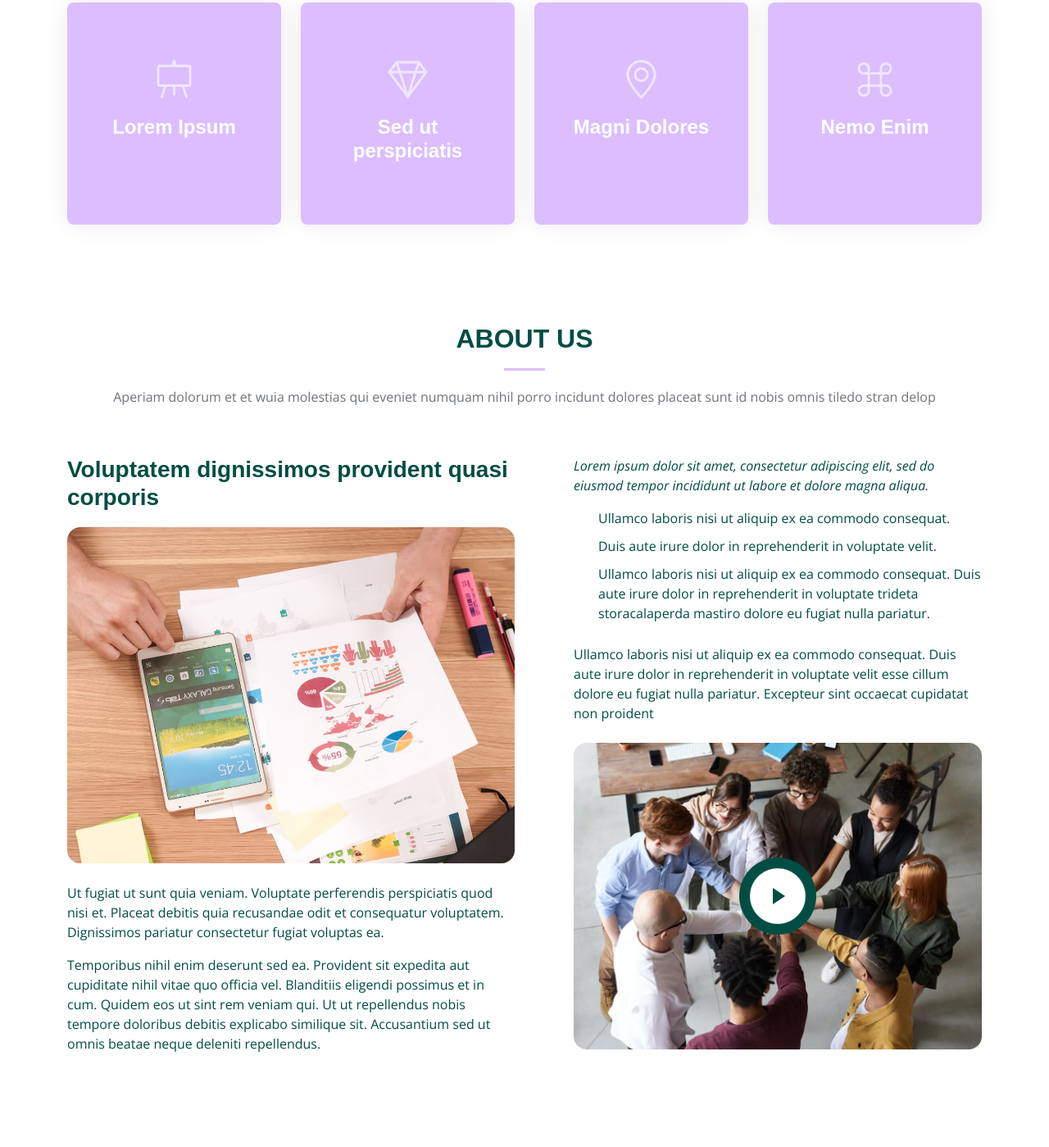
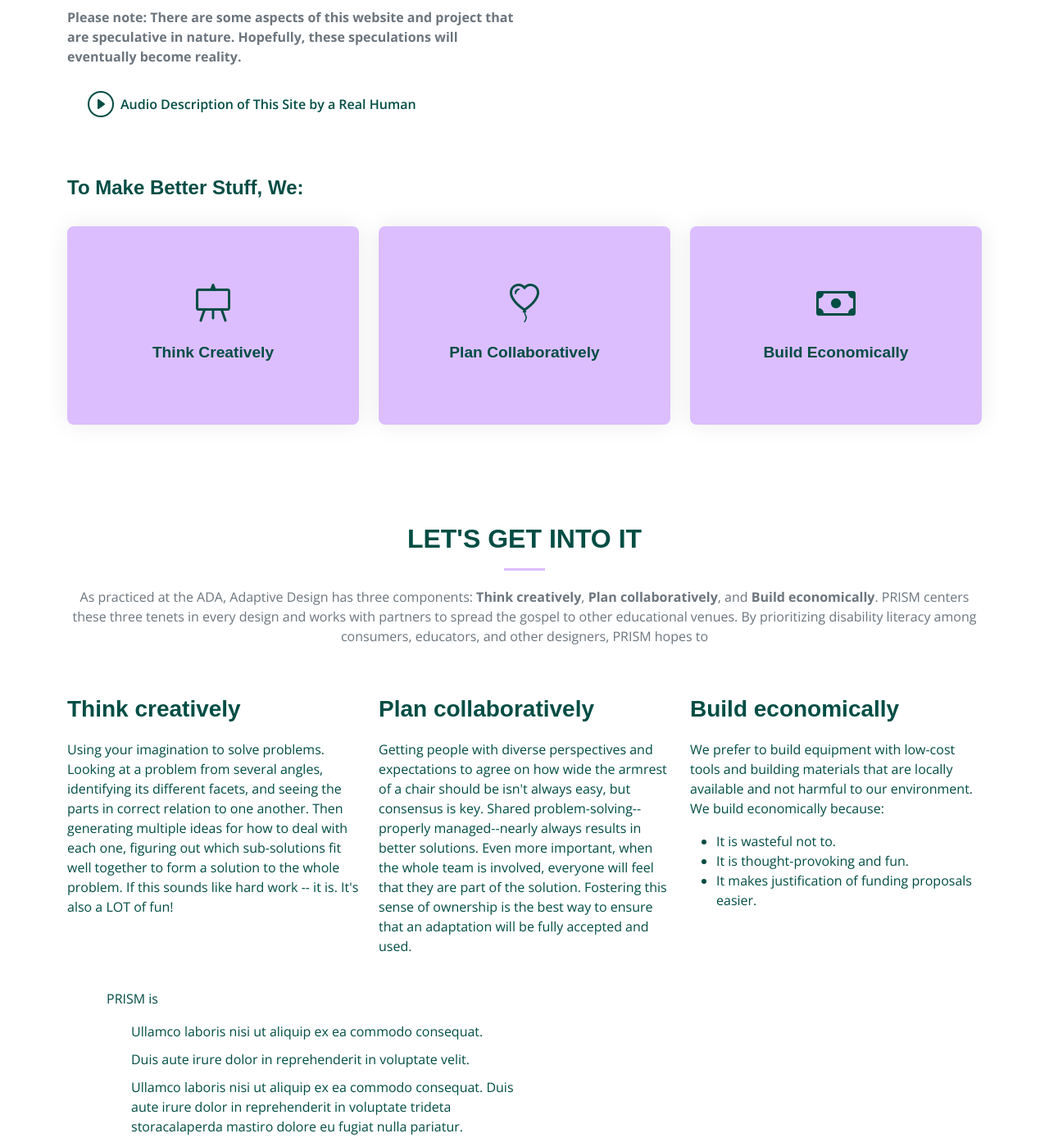
Before and after one commit to guinmesh/designers4accessibility, a plain HTML site: page index.html in a window 1280 px wide. Shown: the part 562-1961 px from the top of the page at 82% size. Drawn offline with nearby package versions, Linux system fonts and the light colour scheme; a web font is replaced by a local one.

Commit message:
Updated site content with notes from Google Doc

```diff
--- a/assets/css/main.css
+++ b/assets/css/main.css
@@ -1992,8 +1992,9 @@ section {
 }
 
 .hero .icon-box .title a {
-  color: #fff;
+  color: var(--color-default);
   transition: 0.3s;
+  font-size: 0.8em;
 }
 
 .hero .icon-box .icon {
@@ -2003,7 +2004,7 @@ section {
   transition: all 0.3s ease-in-out;
   font-size: 48px;
   line-height: 1;
-  color: rgba(255, 255, 255, 0.6);
+  color: var(--color-default);
 }
 
 .hero .icon-box:hover {
--- a/index.html
+++ b/index.html
@@ -110,10 +110,13 @@
       <div class="row gy-5" data-aos="fade-in">
         <div class="col-lg-6 order-2 order-lg-1 d-flex flex-column justify-content-center text-center text-lg-start">
           <h2>EASY TO WEAR. <br>EASY TO LOVE.</h2>
-          <p>A lifestyle brand that makes fashion comfortable, accessible, and inclusive.</p>
+          <p>Using framework from the Adaptive Design Association (ADA) to build a lifestyle brand that makes fashion comfortable, accessible, and inclusive.</p>
+          <p>PRISM Apparel started with a glove. Nina Lahoti (they/them) and Guinevere Mesh (they/she) wanted to make a glove that was easy to wear, sexy, and warm in a windy city like New York in winter. Thus, their brainchild was born.</p>
+          <p>PRISM Apparel is a place for wearables and accessories centering Trans, Non-binary, and Disabled Queers of all ages and sizes. Gender non-conforming bitchin' gaywear, if you will.</p>
+          <p><strong>Please note: There are some aspects of this website and project that are speculative in nature. Hopefully, these speculations will eventually become reality.</strong></p>
           <div class="d-flex justify-content-center justify-content-lg-start">
-            <a href="#about" class="btn-get-started">Get Started</a>
-            <a href="https://www.youtube.com/watch?v=LXb3EKWsInQ" class="glightbox btn-watch-video d-flex align-items-center"><i class="bi bi-play-circle"></i><span>Audio Description</span></a>
+            <!-- <a href="#about" class="btn-get-started">Get Started</a> -->
+            <a href="https://www.youtube.com/watch?v=LXb3EKWsInQ" class="glightbox btn-watch-video d-flex align-items-center"><i class="bi bi-play-circle"></i><span>Audio Description of This Site by a Real Human</span></a>
           </div>
         </div>
         <div class="col-lg-6 order-1 order-lg-2">
@@ -121,38 +124,42 @@
         </div>
       </div>
     </div>
-
     <div class="icon-boxes position-relative">
       <div class="container position-relative">
         <div class="row gy-4 mt-5">
+          <div class="d-flex justify-content-left">
+            <h4>
+              To Make Better Stuff, We:
+            </h4>
+          </div>
 
-          <div class="col-xl-3 col-md-6" data-aos="fade-up" data-aos-delay="100">
+          <div class="col-xl-4 col-md-6" data-aos="fade-up" data-aos-delay="100">
             <div class="icon-box">
               <div class="icon"><i class="bi bi-easel"></i></div>
-              <h4 class="title"><a href="" class="stretched-link">Lorem Ipsum</a></h4>
+              <h4 class="title"><a href="about" class="stretched-link">Think Creatively</a></h4>
             </div>
           </div><!--End Icon Box -->
 
-          <div class="col-xl-3 col-md-6" data-aos="fade-up" data-aos-delay="200">
+          <div class="col-xl-4 col-md-6" data-aos="fade-up" data-aos-delay="200">
             <div class="icon-box">
-              <div class="icon"><i class="bi bi-gem"></i></div>
-              <h4 class="title"><a href="" class="stretched-link">Sed ut perspiciatis</a></h4>
+              <div class="icon"><i class="bi bi-balloon-heart"></i></div>
+              <h4 class="title"><a href="about" class="stretched-link">Plan Collaboratively</a></h4>
             </div>
           </div><!--End Icon Box -->
 
-          <div class="col-xl-3 col-md-6" data-aos="fade-up" data-aos-delay="300">
+          <div class="col-xl-4 col-md-6" data-aos="fade-up" data-aos-delay="300">
             <div class="icon-box">
-              <div class="icon"><i class="bi bi-geo-alt"></i></div>
-              <h4 class="title"><a href="" class="stretched-link">Magni Dolores</a></h4>
+              <div class="icon"><i class="bi bi-cash"></i></div>
+              <h4 class="title"><a href="about" class="stretched-link">Build Economically</a></h4>
             </div>
           </div><!--End Icon Box -->
 
-          <div class="col-xl-3 col-md-6" data-aos="fade-up" data-aos-delay="500">
+          <!-- <div class="col-xl-3 col-md-6" data-aos="fade-up" data-aos-delay="500">
             <div class="icon-box">
               <div class="icon"><i class="bi bi-command"></i></div>
               <h4 class="title"><a href="" class="stretched-link">Nemo Enim</a></h4>
             </div>
-          </div><!--End Icon Box -->
+          </div>End Icon Box -->
 
         </div>
       </div>
@@ -169,22 +176,37 @@
       <div class="container" data-aos="fade-up">
 
         <div class="section-header">
-          <h2>About Us</h2>
-          <p>Aperiam dolorum et et wuia molestias qui eveniet numquam nihil porro incidunt dolores placeat sunt id nobis omnis tiledo stran delop</p>
+          <h2>Let's Get Into It</h2>
+          <p>As practiced at the ADA, Adaptive Design has three components: <b>Think creatively</b>, <b>Plan collaboratively</b>, and <b>Build economically</b>. PRISM centers these three tenets in every design and works with partners to spread the gospel to other educational venues. By prioritizing disability literacy among consumers, educators, and other designers, PRISM hopes to </p>
         </div>
 
         <div class="row gy-4">
-          <div class="col-lg-6">
-            <h3>Voluptatem dignissimos provident quasi corporis</h3>
-            <img src="assets/img/about.jpg" class="img-fluid rounded-4 mb-4" alt="">
-            <p>Ut fugiat ut sunt quia veniam. Voluptate perferendis perspiciatis quod nisi et. Placeat debitis quia recusandae odit et consequatur voluptatem. Dignissimos pariatur consectetur fugiat voluptas ea.</p>
-            <p>Temporibus nihil enim deserunt sed ea. Provident sit expedita aut cupiditate nihil vitae quo officia vel. Blanditiis eligendi possimus et in cum. Quidem eos ut sint rem veniam qui. Ut ut repellendus nobis tempore doloribus debitis explicabo similique sit. Accusantium sed ut omnis beatae neque deleniti repellendus.</p>
+          <div class="col-lg-4">
+            <h3>Think creatively</h3>
+            <!-- <img src="assets/img/about.jpg" class="img-fluid rounded-4 mb-4" alt=""> -->
+            <p>Using your imagination to solve problems. Looking at a problem from several angles, identifying its different facets, and seeing the parts in correct relation to one another. Then generating multiple ideas for how to deal with each one, figuring out which sub-solutions fit well together to form a solution to the whole problem. If this sounds like hard work -- it is. It's also a LOT of fun!
+            </p>
+          </div>
+          <div class="col-lg-4">
+            <h3>Plan collaboratively</h3>
+            <!-- <img src="assets/img/about.jpg" class="img-fluid rounded-4 mb-4" alt=""> -->
+            <p>Getting people with diverse perspectives and expectations to agree on how wide the armrest of a chair should be isn't always easy, but consensus is key.  Shared problem-solving--properly managed--nearly always results in better solutions.  Even more important, when the whole team is involved, everyone will feel that they are part of the solution.  Fostering this sense of ownership is the best way to ensure that an adaptation will be fully accepted and used.
+            </p>
+          </div>
+          <div class="col-lg-4">
+            <h3>Build economically</h3>
+            <!-- <img src="assets/img/about.jpg" class="img-fluid rounded-4 mb-4" alt=""> -->
+            <p>We prefer to build equipment with low-cost tools and building materials that are locally available and not harmful to our environment.  We build economically because:</p>
+              <ul>
+                <li>It is wasteful not to.</li>
+                <li>It is thought-provoking and fun.</li>
+                <li>It makes justification of funding proposals easier.</li>
+              </ul>
           </div>
           <div class="col-lg-6">
             <div class="content ps-0 ps-lg-5">
-              <p class="fst-italic">
-                Lorem ipsum dolor sit amet, consectetur adipiscing elit, sed do eiusmod tempor incididunt ut labore et dolore
-                magna aliqua.
+              <p>
+                PRISM is
               </p>
               <ul>
                 <li><i class="bi bi-check-circle-fill"></i> Ullamco laboris nisi ut aliquip ex ea commodo consequat.</li>
```
Also changed, not shown: 1 other file.
